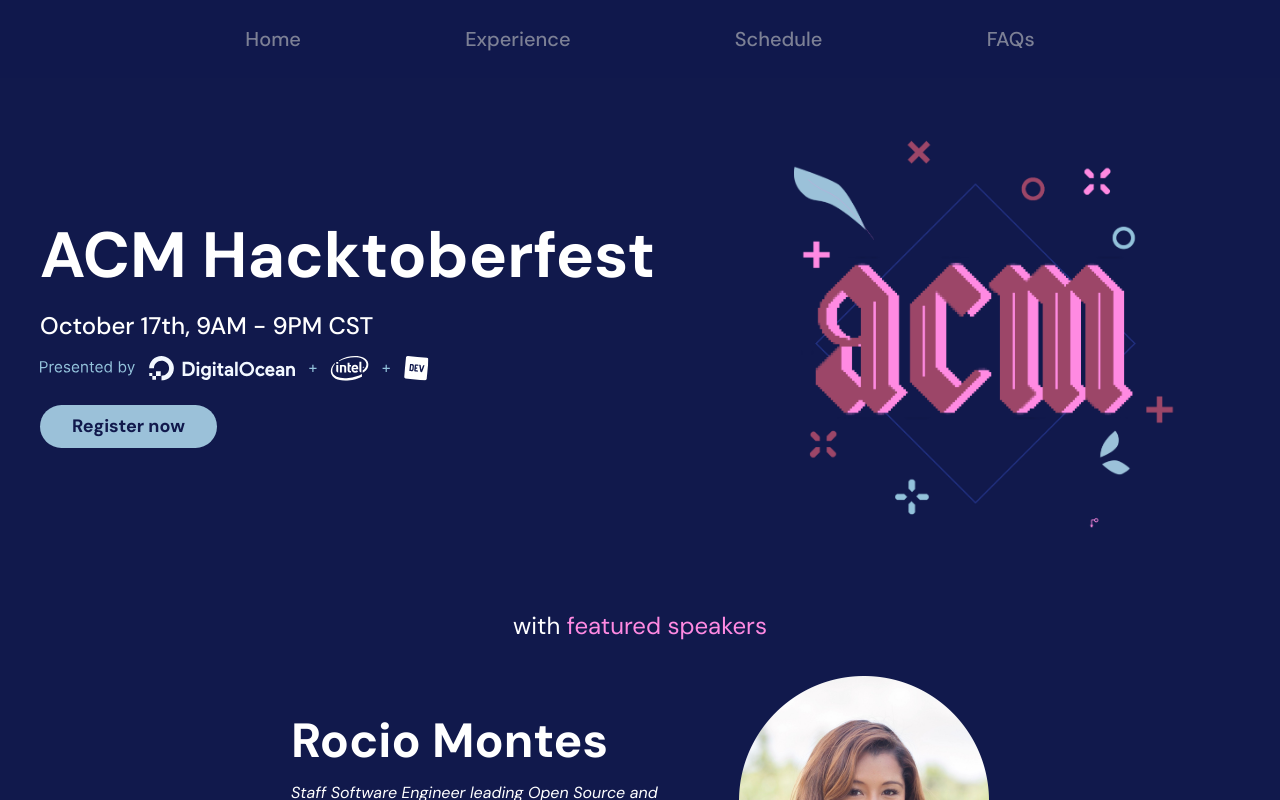
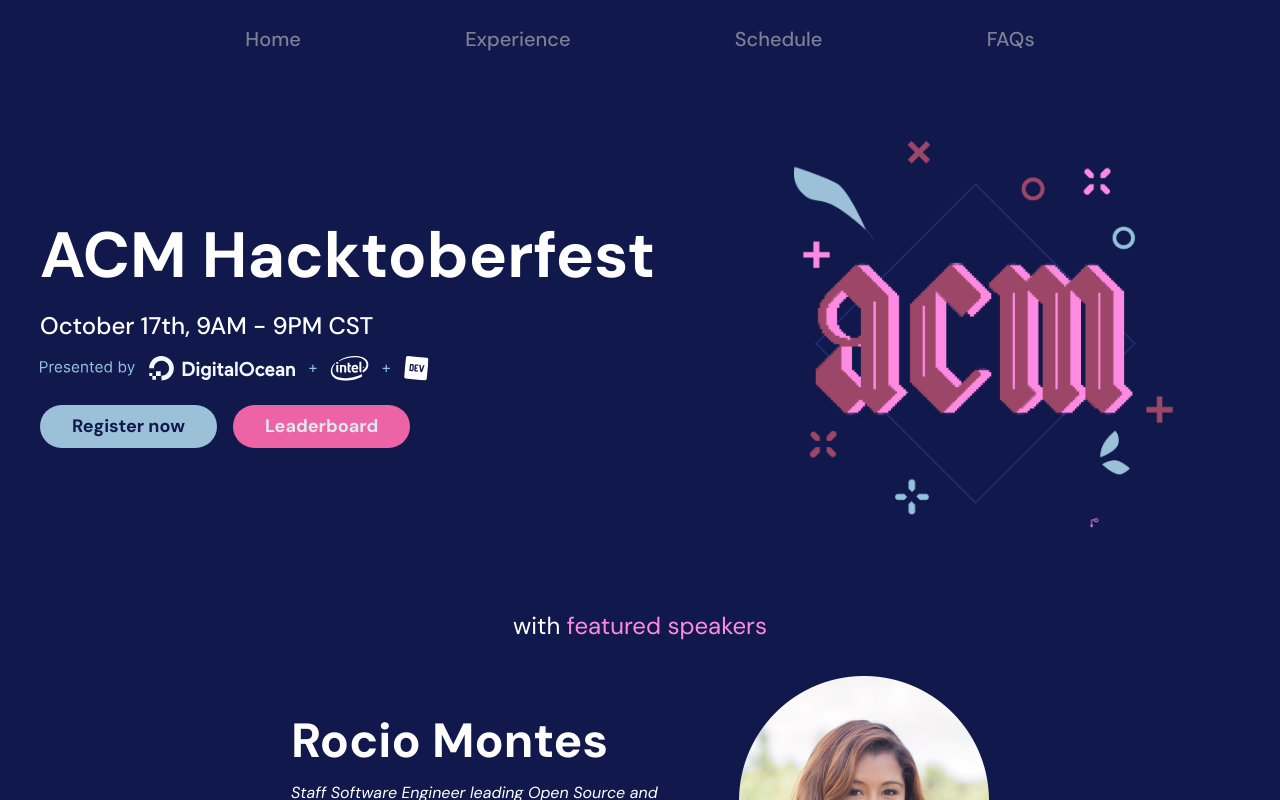
Before and after one commit to acmutd/hacktoberfest-site, a Next.js app: page / in a window 1280 px wide. Shown: the top 800 px of the page. Built offline with nearby package versions, Linux system fonts and the light colour scheme; no server answers.

Commit message:
Add link to leaderboard

```diff
--- a/components/hero.tsx
+++ b/components/hero.tsx
@@ -1,3 +1,4 @@
+import Link from 'next/link'
 import firebase from '../services/firebase'
 
 const Hero = (): JSX.Element => {
@@ -30,6 +31,11 @@
               className='mt-6 rounded-full py-2 px-8 text-lg bg-pond hover:bg-blue-300 hover:text-black text-ocean font-bold'>
               Register now
             </button>
+            <Link href='/leaderboard'>
+              <button className='ml-4 mt-6 rounded-full py-2 px-8 text-lg bg-pink-500 hover:bg-pink-800 text-gray-300 hover:text-gray-400 font-bold'>
+                Leaderboard
+              </button>
+            </Link>
           </div>
         </div>
         <div className='lg:pr-20 xl:pr-20'>
```
